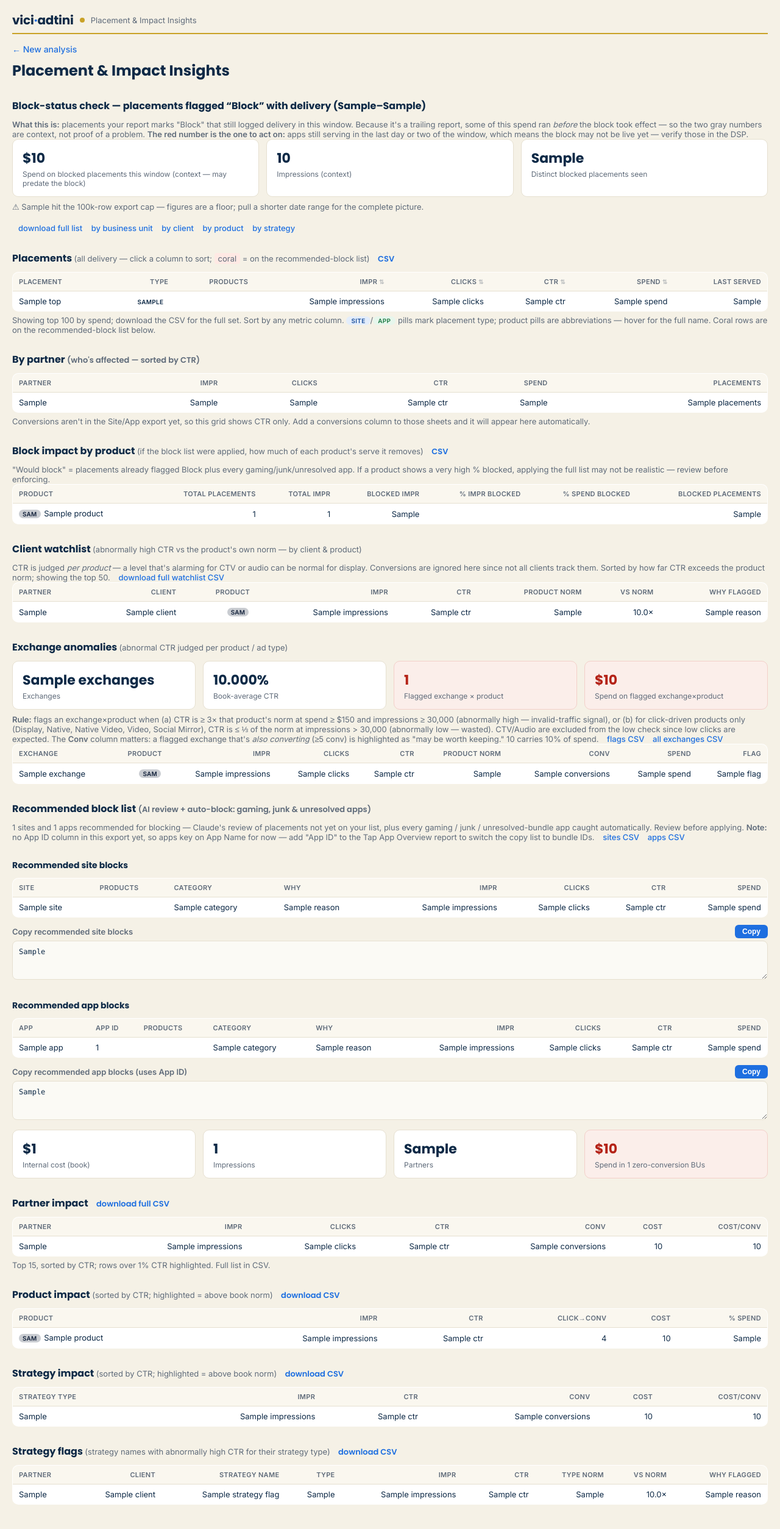
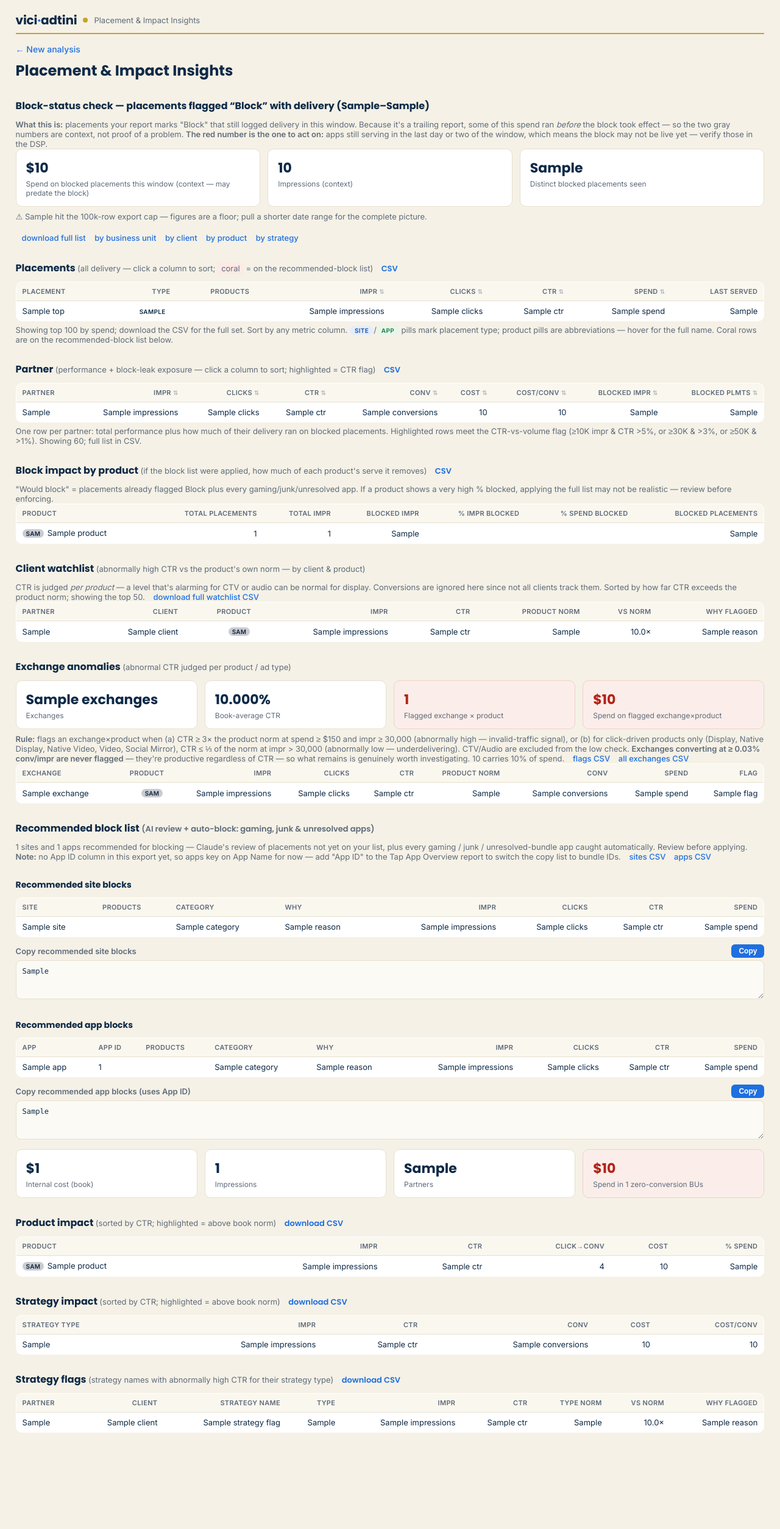
Before and after one commit to kiri-ux/campaign-insights, a Flask app: template templates/dashboard.html in a window 1280 px wide. Shown: the whole page at 61% size. After the commit the page ends 2350 px from the top, so only its background shows below. Run offline with Flask 3, Linux system fonts and the light colour scheme; the template is opened without the code that fills it: most values are stand-ins (such as "Sample title", 1, 10 or a date in 2020).

Commit message:
Add files via upload

```diff
--- a/app.py
+++ b/app.py
@@ -43,7 +43,8 @@ def index():
 def analyze():
     ctx = {"insights": None, "audit": None, "blocks": None, "ai": None,
            "clients": None, "exchanges": None, "top": None, "block_impact": None,
-           "pmap": PMAP, "errors": []}
+           "partner": None, "pmap": PMAP, "errors": []}
+    perf_bu = pd.DataFrame()
     _CACHE.clear()
 
     wb = request.files.get("insights_workbook")
@@ -66,15 +67,14 @@ def analyze():
             sf = r["strategy_flags"]
             ctx["insights"] = {
                 "summary": r["summary"],
-                "bu": _fmt(r["by_business_unit"].head(15),
-                          pct_cols=["ctr"], money_cols=["internal_cost", "cost_per_conv"],
-                          int_cols=["impressions", "clicks", "conversions", "view_throughs"]).to_dict("records"),                "product": _fmt(r["by_product"], pct_cols=["ctr", "click_conv_rate", "pct_of_spend"],
+                "product": _fmt(r["by_product"], pct_cols=["ctr", "click_conv_rate", "pct_of_spend"],
                                 money_cols=["internal_cost"], int_cols=["impressions", "clicks", "conversions"]).to_dict("records"),
                 "strategy": _fmt(r["by_strategy"], pct_cols=["ctr"], money_cols=["internal_cost", "cost_per_conv"],
                                  int_cols=["impressions", "clicks", "conversions"]).to_dict("records"),
                 "strategy_flags": _fmt(sf.head(30), pct_cols=["ctr", "type_ctr"], money_cols=["internal_cost"],
                                        int_cols=["impressions", "clicks", "conversions"]).to_dict("records") if len(sf) else [],
             }
+            perf_bu = r["by_business_unit"]  # kept for the combined Partner grid
             cflag = r.get("client_flags", pd.DataFrame())
             if len(cflag):
                 _CACHE["client_flags.csv"] = cflag
@@ -97,9 +97,26 @@ def analyze():
             ctx["audit"] = {
                 "summary": a["summary"],
                 "has_conv": a.get("has_conv", False),
-                "by_bu": _fmt(a["leak_by_bu"].head(15), pct_cols=["ctr"], money_cols=["leaked_spend"],
-                              int_cols=["leaked_impressions", "leaked_clicks", "leaked_conversions", "placements"]).to_dict("records"),
             }
+
+            # Combined Partner grid: performance (all delivery) + block-leak exposure,
+            # one row per partner, sortable.
+            leaked = a["leak_by_bu"].rename(columns={"bu": "business_unit",
+                     "leaked_impressions": "blocked_impr", "placements": "blocked_placements"})
+            leaked = leaked[["business_unit", "blocked_impr", "blocked_placements"]]
+            if len(perf_bu):
+                pm = perf_bu.merge(leaked, on="business_unit", how="left")
+                pm[["blocked_impr", "blocked_placements"]] = pm[["blocked_impr", "blocked_placements"]].fillna(0)
+            else:  # insights failed — fall back to leaked-only
+                pm = leaked.assign(impressions=0, clicks=0, ctr=0, conversions=0,
+                                   internal_cost=0, cost_per_conv=float("nan"), flagged=False)
+            _CACHE["partner_summary.csv"] = pm
+            flagged = pm.get("flagged", pd.Series([False] * len(pm))).tolist()
+            prow = _fmt(pm.head(60), pct_cols=["ctr"], money_cols=["internal_cost", "cost_per_conv"],
+                        int_cols=["impressions", "clicks", "conversions", "blocked_impr", "blocked_placements"]).to_dict("records")
+            for row, fl in zip(prow, flagged):
+                row["flagged"] = bool(fl)
+            ctx["partner"] = prow
 
             # Block impact by product (realism check)
             _CACHE["block_impact_by_product.csv"] = a["block_impact"]
--- a/insights_engine.py
+++ b/insights_engine.py
@@ -64,7 +64,10 @@ def by_business_unit(product_df, zero_conv_min_spend=300.0):
     g["ctr"] = np.where(g["impressions"] > 0, g["clicks"] / g["impressions"], 0)
     g["cost_per_conv"] = np.where(g["conversions"] > 0, g["internal_cost"] / g["conversions"], np.nan)
     g["zero_conversion_waste"] = (g["conversions"] == 0) & (g["internal_cost"] >= zero_conv_min_spend)
-    g["above_1pct"] = g["ctr"] > 0.01
+    # Tiered CTR flag: the more impressions, the lower the CTR bar to flag.
+    g["flagged"] = (((g["impressions"] >= 10000) & (g["ctr"] > 0.05)) |
+                    ((g["impressions"] >= 30000) & (g["ctr"] > 0.03)) |
+                    ((g["impressions"] >= 50000) & (g["ctr"] > 0.01)))
     return g.sort_values("ctr", ascending=False)
 
 
--- a/templates/dashboard.html
+++ b/templates/dashboard.html
@@ -13,11 +13,11 @@
         --font-head:'Poppins',Arial,sans-serif;--font-body:'Inter',Arial,sans-serif;}
   *{box-sizing:border-box}
   body{font-family:var(--font-body);color:var(--ink);background:var(--bg);margin:0;padding:0 20px 40px;}
-  .brandbar{max-width:1360px;margin:0 auto;display:flex;align-items:center;gap:10px;padding:18px 0 6px;border-bottom:2px solid var(--gold);}
+  .brandbar{max-width:min(1680px,96vw);margin:0 auto;display:flex;align-items:center;gap:10px;padding:18px 0 6px;border-bottom:2px solid var(--gold);}
   .brandbar .mark{font-family:var(--font-head);font-weight:700;font-size:20px;color:var(--atlas);letter-spacing:-.01em;}
   .brandbar .mark span{color:var(--velocity);}
   .brandbar .dot{width:8px;height:8px;border-radius:50%;background:var(--gold);}
-  .wrap{max-width:1360px;margin:0 auto;padding-top:14px;}
+  .wrap{max-width:min(1680px,96vw);margin:0 auto;padding-top:14px;}
   a.back{color:var(--velocity);text-decoration:none;font-size:14px;font-weight:500;}
   h1{font-family:var(--font-head);font-size:24px;margin:8px 0 18px;color:var(--atlas);}
   h2{font-family:var(--font-head);font-size:16px;margin:28px 0 10px;color:var(--atlas);}
@@ -101,11 +101,24 @@
     </tbody></table>
     <p class="note">Showing top 100 by spend; download the CSV for the full set. Sort by any metric column. <span class="tp site">site</span>/<span class="tp app">app</span> pills mark placement type; product pills are abbreviations — hover for the full name. Coral rows are on the recommended-block list below.</p>
 
-    <h2>By partner <span style="font-weight:normal;color:var(--muted);font-size:13px">(who's affected — sorted by CTR)</span></h2>
-    <table><tr><th>Partner</th><th>Impr</th><th>Clicks</th><th>CTR</th>{% if audit.has_conv %}<th>Conv</th>{% endif %}<th>Spend</th><th>Placements</th></tr>
-    {% for r in audit.by_bu %}<tr><td>{{ r.bu }}</td><td>{{ r.leaked_impressions }}</td><td>{{ r.leaked_clicks }}</td><td>{{ r.ctr }}</td>{% if audit.has_conv %}<td>{{ r.leaked_conversions }}</td>{% endif %}<td>{{ r.leaked_spend }}</td><td>{{ r.placements }}</td></tr>{% endfor %}
-    </table>
-    {% if not audit.has_conv %}<p class="note">Conversions aren't in the Site/App export yet, so this grid shows CTR only. Add a conversions column to those sheets and it will appear here automatically.</p>{% endif %}
+  {% endif %}
+
+  {% if partner %}
+    <h2>Partner <span class="sub">(performance + block-leak exposure — click a column to sort; highlighted = CTR flag)</span> <a class="dl" href="/download/partner_summary.csv">CSV</a></h2>
+    <table class="sortgrid"><thead><tr>
+      <th>Partner</th>
+      <th class="sortable num" data-col="1" data-type="num">Impr</th>
+      <th class="sortable num" data-col="2" data-type="num">Clicks</th>
+      <th class="sortable num" data-col="3" data-type="pct">CTR</th>
+      <th class="sortable num" data-col="4" data-type="num">Conv</th>
+      <th class="sortable num" data-col="5" data-type="money">Cost</th>
+      <th class="sortable num" data-col="6" data-type="money">Cost/conv</th>
+      <th class="sortable num" data-col="7" data-type="num">Blocked impr</th>
+      <th class="sortable num" data-col="8" data-type="num">Blocked plmts</th>
+    </tr></thead><tbody>
+    {% for r in partner %}<tr{% if r.flagged %} class="hot"{% endif %}><td>{{ r.business_unit }}</td><td class="num">{{ r.impressions }}</td><td class="num">{{ r.clicks }}</td><td class="num">{{ r.ctr }}</td><td class="num">{{ r.conversions }}</td><td class="num">{{ r.internal_cost }}</td><td class="num">{{ r.cost_per_conv }}</td><td class="num">{{ r.blocked_impr }}</td><td class="num">{{ r.blocked_placements }}</td></tr>{% endfor %}
+    </tbody></table>
+    <p class="note">One row per partner: total performance plus how much of their delivery ran on blocked placements. Highlighted rows meet the CTR-vs-volume flag (≥10K impr &amp; CTR &gt;5%, or ≥30K &amp; &gt;3%, or ≥50K &amp; &gt;1%). Showing 60; full list in CSV.</p>
   {% endif %}
 
   {% if block_impact %}
@@ -133,9 +146,9 @@
       <div class="kpi warn"><div class="n">{{ e.flag_count }}</div><div class="l">Flagged exchange × product</div></div>
       <div class="kpi warn"><div class="n">${{ '{:,.0f}'.format(e.flag_spend) }}</div><div class="l">Spend on flagged exchange×product</div></div>
     </div>
-    <p class="note"><strong>Rule:</strong> flags an exchange×product when (a) CTR is ≥ 3× that product's norm at spend ≥ $150 and impressions ≥ 30,000 (abnormally high — invalid-traffic signal), or (b) for click-driven products only (Display, Native, Native Video, Video, Social Mirror), CTR is ≤ ⅓ of the norm at impressions > 30,000 (abnormally low — wasted). CTV/Audio are excluded from the low check since low clicks are expected. The <strong>Conv</strong> column matters: a flagged exchange that's <em>also converting</em> (≥5 conv) is highlighted as "may be worth keeping." {{ e.top_exchange }} carries {{ '{:.0f}%'.format(e.top_share*100) }} of spend. <a class="dl" href="/download/exchange_flags.csv">flags CSV</a> <a class="dl" href="/download/exchange_table.csv">all exchanges CSV</a></p>
+    <p class="note"><strong>Rule:</strong> flags an exchange×product when (a) CTR ≥ 3× the product norm at spend ≥ $150 and impr ≥ 30,000 (abnormally high — invalid-traffic signal), or (b) for click-driven products only (Display, Native Display, Native Video, Video, Social Mirror), CTR ≤ ⅓ of the norm at impr &gt; 30,000 (abnormally low — underdelivering). CTV/Audio are excluded from the low check. <strong>Exchanges converting at ≥ 0.03% conv/impr are never flagged</strong> — they're productive regardless of CTR — so what remains is genuinely worth investigating. {{ e.top_exchange }} carries {{ '{:.0f}%'.format(e.top_share*100) }} of spend. <a class="dl" href="/download/exchange_flags.csv">flags CSV</a> <a class="dl" href="/download/exchange_table.csv">all exchanges CSV</a></p>
     <table><tr><th>Exchange</th><th>Product</th><th>Impr</th><th>Clicks</th><th>CTR</th><th>Product norm</th><th>Conv</th><th>Spend</th><th>Flag</th></tr>
-    {% for r in exchanges.flags %}<tr{% if r.keep_signal %} class="hot"{% endif %}><td>{{ r.exchange }}</td><td>{{ pills(r.product) }}</td><td>{{ r.impressions }}</td><td>{{ r.clicks }}</td><td>{{ r.ctr }}</td><td>{{ r.product_ctr }}</td><td>{{ r.conversions }}</td><td>{{ r.spend }}</td><td style="white-space:normal">{{ r.flag }}</td></tr>{% endfor %}
+    {% for r in exchanges.flags %}<tr><td>{{ r.exchange }}</td><td>{{ pills(r.product) }}</td><td>{{ r.impressions }}</td><td>{{ r.clicks }}</td><td>{{ r.ctr }}</td><td>{{ r.product_ctr }}</td><td>{{ r.conversions }}</td><td>{{ r.spend }}</td><td style="white-space:normal">{{ r.flag }}</td></tr>{% endfor %}
     </table>
   {% endif %}
 
@@ -177,11 +190,6 @@
       {% if s.social_mirror_pct_spend %}<div class="kpi warn"><div class="n">{{ '{:.0%}'.format(s.social_mirror_pct_spend) }}</div><div class="l">Spend on Social Mirror ({{ '{:.1%}'.format(s.social_mirror_conv_rate) }} click&rarr;conv)</div></div>{% endif %}
     </div>
 
-    <h2>Partner impact <a class="dl" href="/download/by_business_unit.csv">download full CSV</a></h2>
-    <table><tr><th>Partner</th><th>Impr</th><th>Clicks</th><th>CTR</th><th>Conv</th><th>Cost</th><th>Cost/conv</th></tr>
-    {% for r in insights.bu %}<tr{% if r.above_1pct %} class="hot"{% endif %}><td>{{ r.business_unit }}</td><td>{{ r.impressions }}</td><td>{{ r.clicks }}</td><td>{{ r.ctr }}</td><td>{{ r.conversions }}</td><td>{{ r.internal_cost }}</td><td>{{ r.cost_per_conv }}</td></tr>{% endfor %}
-    </table><p class="note">Top 15, sorted by CTR; rows over 1% CTR highlighted. Full list in CSV.</p>
-
     <h2>Product impact <span class="sub">(sorted by CTR; highlighted = above book norm)</span> <a class="dl" href="/download/by_product.csv">download CSV</a></h2>
     <table><tr><th>Product</th><th>Impr</th><th>CTR</th><th>Click&rarr;conv</th><th>Cost</th><th>% spend</th></tr>
     {% for r in insights.product %}<tr{% if r.above_norm %} class="hot"{% endif %}><td>{{ pills(r.product) }} {{ r.product }}</td><td>{{ r.impressions }}</td><td>{{ r.ctr }}</td><td>{{ r.click_conv_rate }}</td><td>{{ r.internal_cost }}</td><td>{{ r.pct_of_spend }}</td></tr>{% endfor %}
@@ -208,9 +216,8 @@
     if(navigator.clipboard){ navigator.clipboard.writeText(t.value).then(done, function(){document.execCommand('copy');done();}); }
     else { document.execCommand('copy'); done(); }
   }
-  // Sortable top-placements grid
-  (function(){
-    var t=document.getElementById('topgrid'); if(!t) return;
+  // Sortable grids (top placements + partner)
+  document.querySelectorAll('table#topgrid, table.sortgrid').forEach(function(t){
     var parse=function(txt,type){
       var v=txt.replace(/[$,%\s]/g,'');
       return type==='money'||type==='num'||type==='pct' ? (parseFloat(v)||0) : txt.toLowerCase();
@@ -228,7 +235,7 @@
         asc=!asc; rows.forEach(function(r){tb.appendChild(r);});
       });
     });
-  })();
+  });
 </script>
 </body>
 </html>
```
Also changed, not shown: exchange_engine.py (+13 -12 lines).
